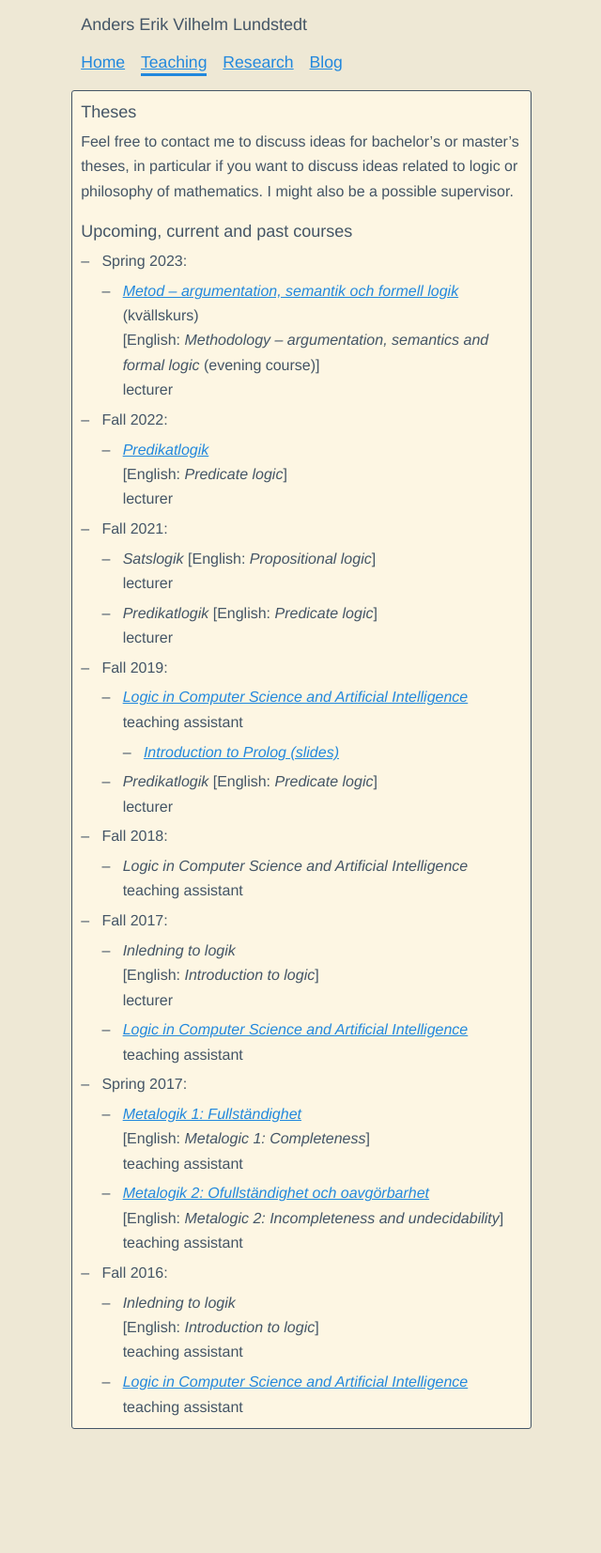
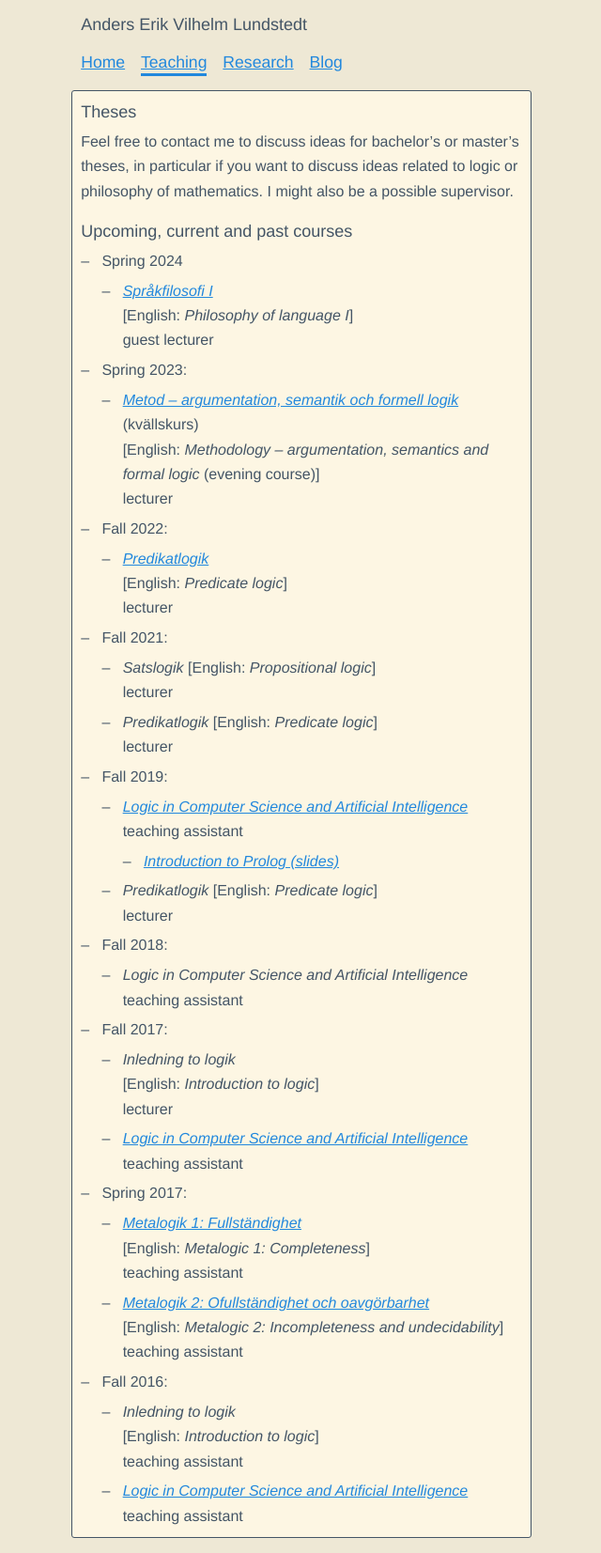
Before and after one commit to anderslundstedt/anderslundstedt.github.io, a Jekyll site: the page built from teaching/index.md, in a window 1280 px wide. Shown: the whole page at 94% size, without its empty margins (319-959 px from the left). Built offline with Jekyll 4.4.1, drawn with Linux system fonts in a browser that asks for light colours; before the commit the page ends 1537 px from its top, so only the background shows below that.

Commit message:
guest lecturer Språkfilosofi I

```diff
--- a/teaching/index.md
+++ b/teaching/index.md
@@ -10,6 +10,14 @@ mathematics. I might also be a possible supervisor.
 
 ## Upcoming, current and past courses
 
+- Spring 2024
+  - [*Språkfilosofi I*](https://www.su.se/sok-kurser-och-program/fipl1g-1.430085?semester=VT24&eventcode=10010)
+    [English: *Philosophy of language I*]
+    guest lecturer
+    {% comment %}
+      wayback URL:
+      https://web.archive.org/web/20240227183229/https://www.su.se/sok-kurser-och-program/fipl1g-1.430085?semester=VT24&eventcode=10010
+    {% endcomment %}
 - Spring 2023:
   - [*Metod – argumentation, semantik och formell logik*](https://web.archive.org/web/20230222045647/https://www.su.se/sok-kurser-och-program/fitf10-1.413316) (kvällskurs)
     [English: *Methodology – argumentation, semantics and formal logic* (evening course)]
```
